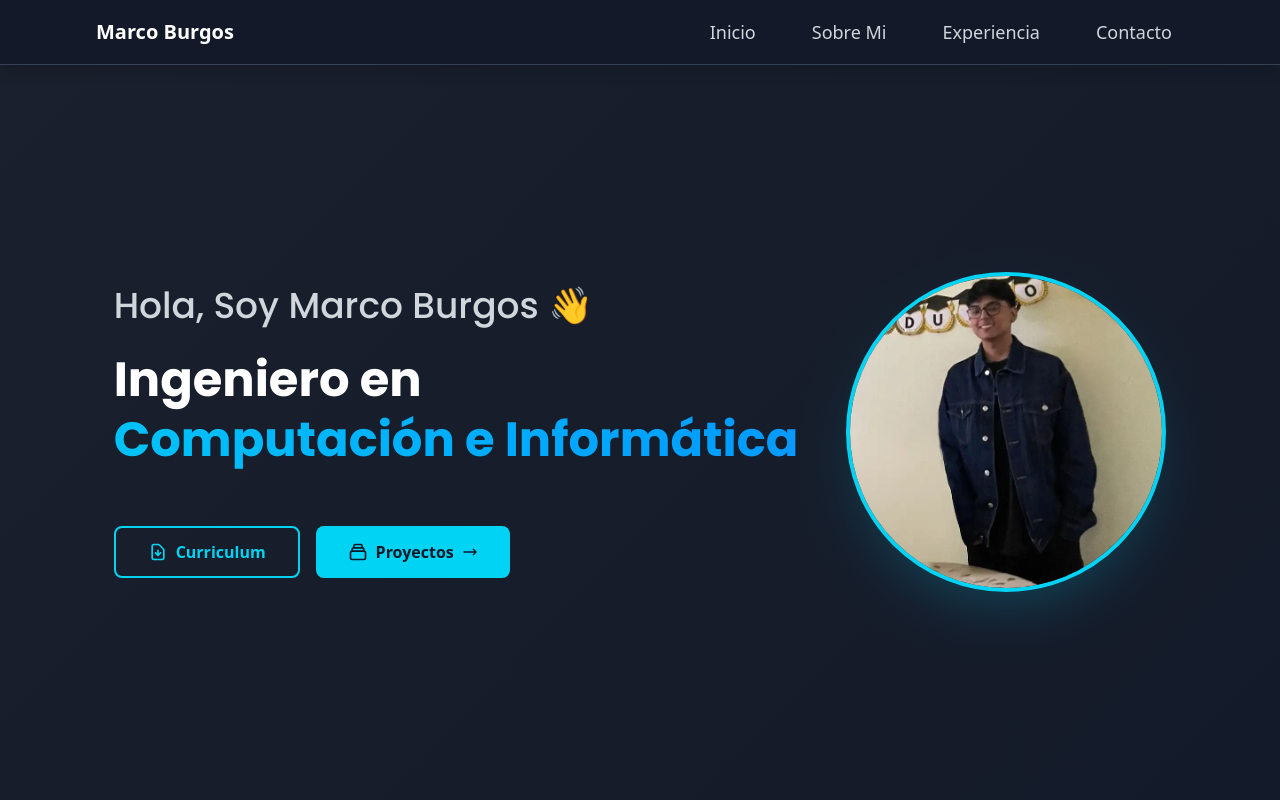
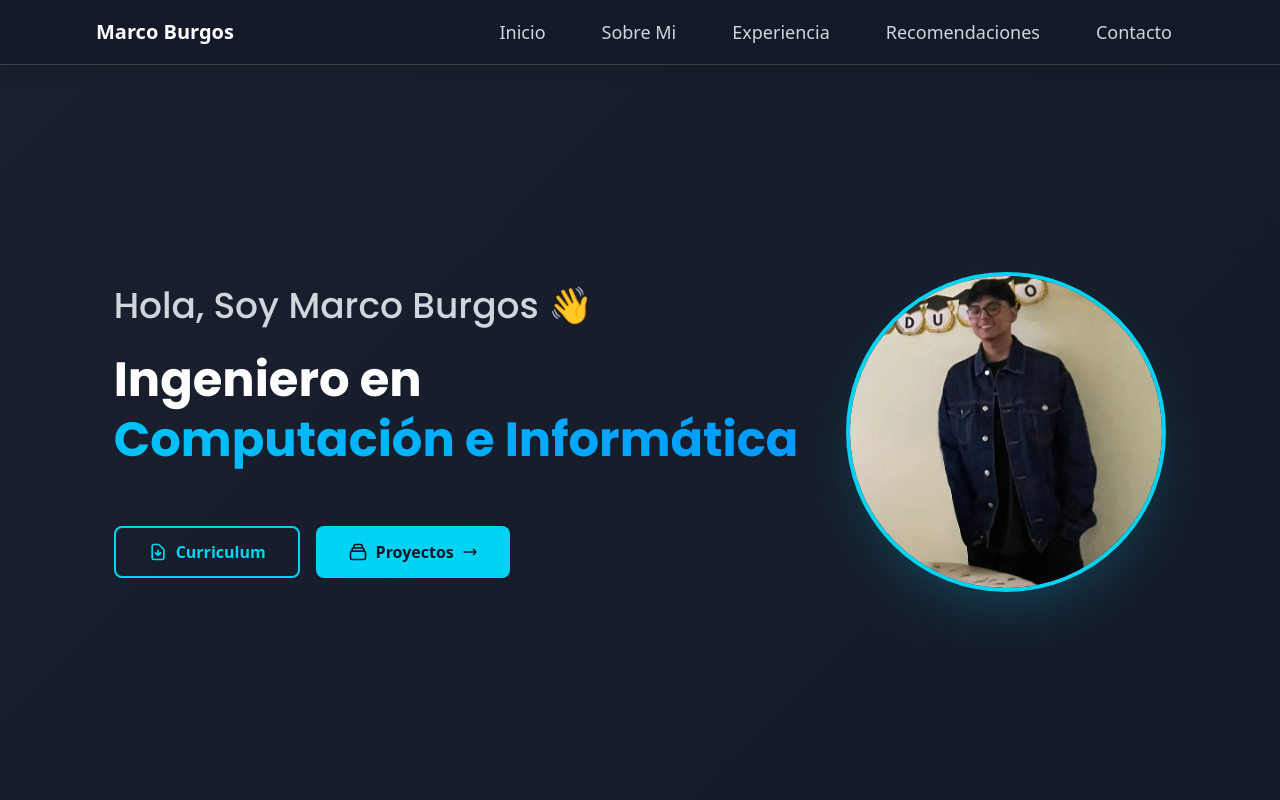
Before and after one commit to maarko2/portafolio-web, an Astro site: page / in a window 1280 px wide. Shown: the top 800 px of the page. Built offline with nearby package versions, Linux system fonts and the light colour scheme; Astro itself is replaced by a stand-in of ours.

Commit message:
Recomendaciones y cambios en About Me

```diff
--- a/src/components/Header.astro
+++ b/src/components/Header.astro
@@ -28,6 +28,10 @@ const baseUrl = isHomePage ? '' : '/';
                 <a href={`${baseUrl}#experiencia`}
                    class="text-gray-300 hover:text-white hover:bg-gray-700 px-3 py-2 rounded-md text-lg font-medium transition-all duration-200 transform hover:scale-105">
                     Experiencia
+                </a>
+                <a href={`${baseUrl}#recomendaciones`}
+                   class="text-gray-300 hover:text-white hover:bg-gray-700 px-3 py-2 rounded-md text-lg font-medium transition-all duration-200 transform hover:scale-105">
+                    Recomendaciones
                 </a>
                 <a href={`${baseUrl}#contacto`}
                    class="text-gray-300 hover:text-white hover:bg-gray-700 px-3 py-2 rounded-md text-lg font-medium transition-all duration-200 transform hover:scale-105">
--- a/src/pages/index.astro
+++ b/src/pages/index.astro
@@ -7,8 +7,6 @@ import Home from '../components/Home.astro';
 import Recomendaciones from '../components/Recomendaciones.astro';
 import Layout from '../layouts/Layout.astro';
 
-// Welcome to Astro! Wondering what to do next? Check out the Astro documentation at https://docs.astro.build
-// Don't want to use any of this? Delete everything in this file, the `assets`, `components`, and `layouts` directories, and start fresh.
 ---
 
 <Layout>
```
